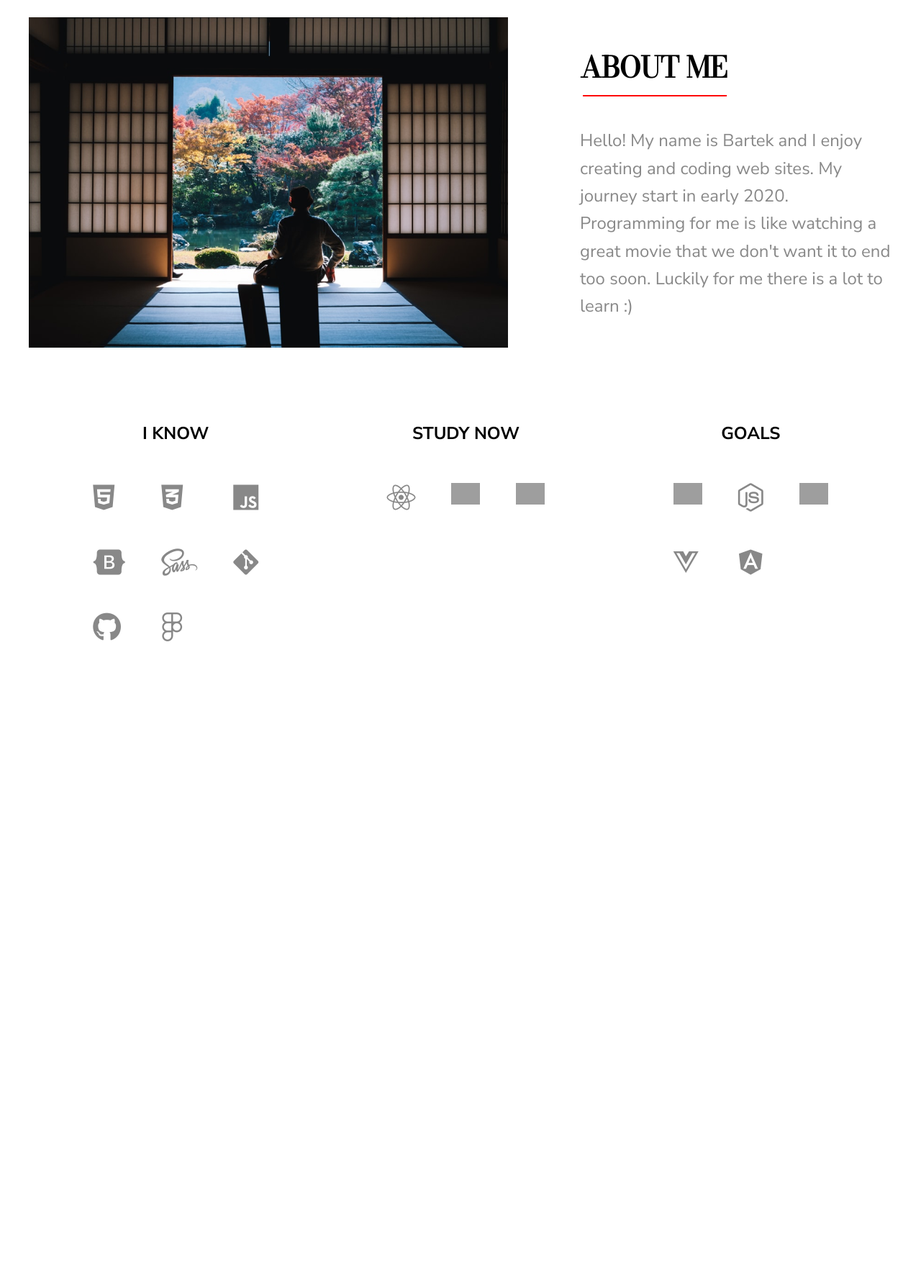
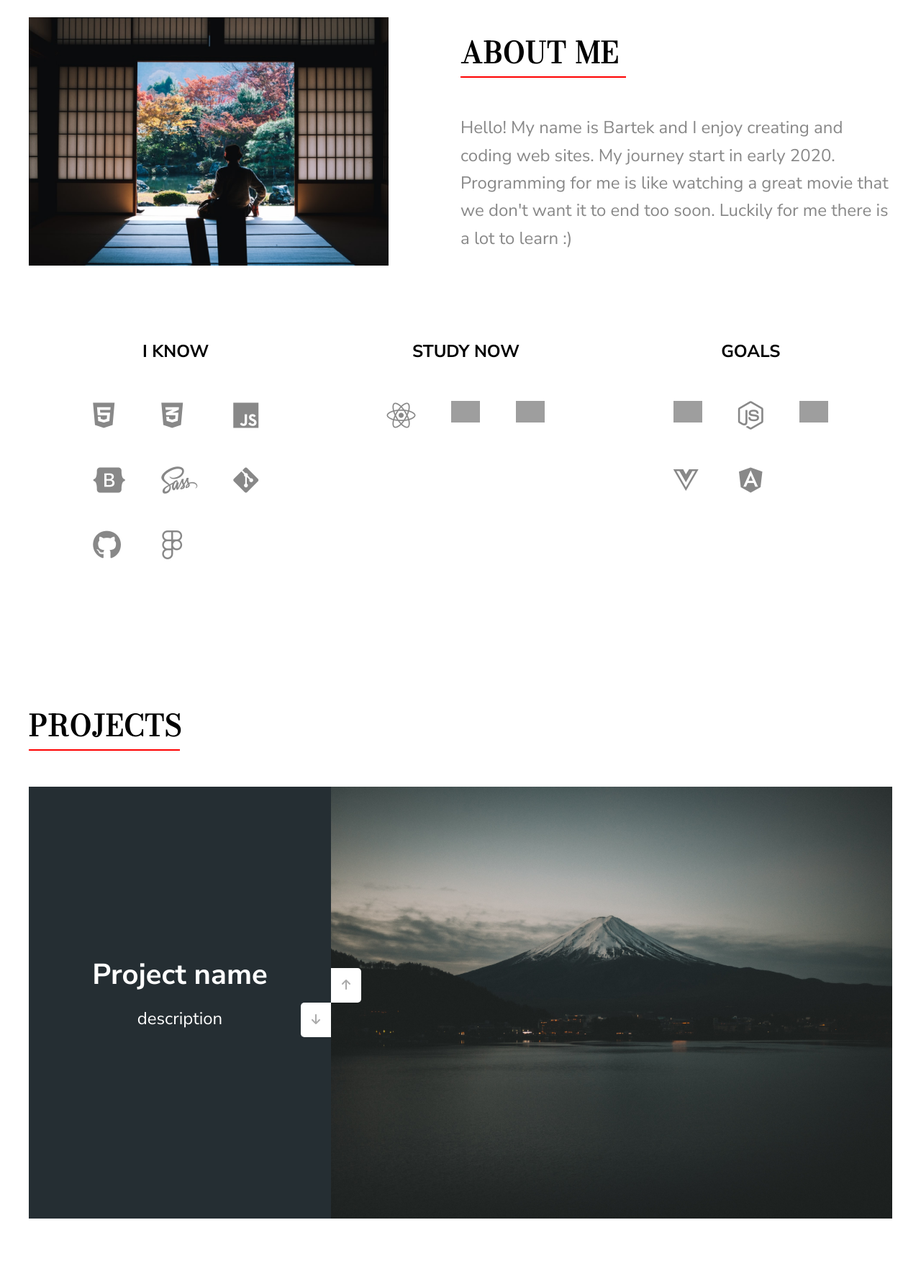
Before and after one commit to creadiv3/portfolio, a website built with Parcel: page index.html in a window 1280 px wide. Shown: the part 960-2737 px from the top of the page at 72% size. Before the commit the page ends 2051 px from the top, so only its background shows below. Built offline with nearby package versions, Linux system fonts and the light colour scheme; grey boxes are pictures that could not be loaded.

Commit message:
Add section project - slider

```diff
--- a/index.html
+++ b/index.html
@@ -82,6 +82,7 @@
       <p class="hero__subtitle">web developer</p>
       <div class="hero__circle"></div>
       <a href="#" class="hero__resume">resume</a>
+
       <img class="hero__img" src="img/HERO-IMAGE.png" alt="origami swan" />
     </section>
     <div class="arrow__down">
@@ -92,6 +93,7 @@
       <section class="about-me container">
         <div class="about-me__container">
           <img
+            class="about-me__img"
             src="img/me.png"
             alt="The boy sitting on the floor in Minka house"
           />
@@ -143,6 +145,43 @@
           </div>
         </div>
       </section>
+      <section class="projects container">
+        <h2 class="subheding">projects</h2>
+        <div class="slider-container">
+          <div class="left-slide">
+            <div style="background-color: #ffb866">
+              <h3>Project name</h3>
+              <p>description</p>
+            </div>
+            <div style="background-color: #2a86ba">
+              <h3>Project name</h3>
+              <p>description</p>
+            </div>
+            <div style="background-color: #fd3555">
+              <h3>Project name</h3>
+              <p>description</p>
+            </div>
+            <div style="background-color: #252e33">
+              <h3>Project name</h3>
+              <p>description</p>
+            </div>
+          </div>
+          <div class="right-slide">
+            <div style="background-image: url(img/black.jpg)"></div>
+            <div style="background-image: url(img/red.jpg)"></div>
+            <div style="background-image: url(img/blue.jpg)"></div>
+            <div style="background-image: url(img/yellow.jpg)"></div>
+          </div>
+          <div class="action-buttons">
+            <button class="down-button">
+              <i class="fas fa-arrow-down"></i>
+            </button>
+            <button class="up-button">
+              <i class="fas fa-arrow-up"></i>
+            </button>
+          </div>
+        </div>
+      </section>
     </main>
   </body>
 </html>
--- a/src/js/app.js
+++ b/src/js/app.js
@@ -28,3 +28,41 @@ const writeText = function () {
   }
 };
 writeText();
+
+// Slider
+
+const sliderContainer = document.querySelector('.slider-container');
+const slideRight = document.querySelector('.right-slide');
+const slideLeft = document.querySelector('.left-slide');
+const upButton = document.querySelector('.up-button');
+const downButton = document.querySelector('.down-button');
+const slidesLength = slideRight.querySelectorAll('div').length;
+
+let activeSlideIndex = 0;
+
+slideLeft.style.top = `-${(slidesLength - 1) * 100}%`;
+
+upButton.addEventListener('click', () => changeSlide('up'));
+downButton.addEventListener('click', () => changeSlide('down'));
+
+const changeSlide = direction => {
+  const sliderHeight = sliderContainer.clientHeight;
+  if (direction === 'down') {
+    activeSlideIndex++;
+    if (activeSlideIndex > slidesLength - 1) {
+      activeSlideIndex = 0;
+    }
+  } else if (direction === 'up') {
+    activeSlideIndex--;
+    if (activeSlideIndex < 0) {
+      activeSlideIndex = slidesLength - 1;
+    }
+  }
+
+  slideRight.style.transform = `translateY(-${
+    activeSlideIndex * sliderHeight
+  }px)`;
+  slideLeft.style.transform = `translateY(${
+    activeSlideIndex * sliderHeight
+  }px)`;
+};
--- a/src/sass/_base.scss
+++ b/src/sass/_base.scss
@@ -34,3 +34,14 @@ body {
   max-width: 120rem;
   margin: 20rem auto;
 }
+
+.subheding {
+  font-size: 4rem;
+  text-transform: uppercase;
+  font-family: 'Bodoni Moda', serif;
+  position: relative;
+  color: $color-black;
+  border-bottom: 0.2rem solid $color-red;
+  width: 23rem;
+  letter-spacing: 0.2rem;
+}
--- /dev/null
+++ b/src/sass/_slider.scss
@@ -0,0 +1,100 @@
+.projects {
+  position: relative;
+  height: 60rem;
+
+  h2 {
+    margin-bottom: 5rem;
+    width: 21rem;
+  }
+}
+
+.slider-container {
+  position: absolute;
+  overflow: hidden;
+  width: 100%;
+  height: 100%;
+}
+
+.left-slide {
+  height: 100%;
+  width: 35%;
+  position: absolute;
+  top: 0;
+  left: 0;
+  transition: transform 0.5s ease-in-out;
+}
+
+.left-slide > div {
+  height: 100%;
+  width: 100%;
+  display: flex;
+  flex-direction: column;
+  align-items: center;
+  justify-content: center;
+  color: #fff;
+}
+
+.left-slide {
+  h3 {
+    font-size: 4rem;
+    margin-bottom: 1rem;
+    margin-top: -3rem;
+  }
+
+  p {
+    font-size: 2.4rem;
+  }
+}
+
+.right-slide {
+  height: 100%;
+  position: absolute;
+  top: 0;
+  left: 35%;
+  width: 65%;
+  transition: transform 0.5s ease-in-out;
+}
+
+.right-slide > div {
+  background-repeat: no-repeat;
+  background-size: cover;
+  background-position: center center;
+  height: 100%;
+  width: 100%;
+}
+
+button {
+  background-color: #fff;
+  border: none;
+  color: #aaa;
+  cursor: pointer;
+  font-size: 1.6rem;
+  padding: 1.5rem;
+}
+
+button:hover {
+  color: #222;
+}
+
+button:focus {
+  outline: none;
+}
+
+.slider-container .action-buttons button {
+  position: absolute;
+  left: 35%;
+  top: 50%;
+  z-index: 100;
+}
+
+.slider-container .action-buttons .down-button {
+  transform: translateX(-100%);
+  border-top-left-radius: 0.5rem;
+  border-bottom-left-radius: 0.5rem;
+}
+
+.slider-container .action-buttons .up-button {
+  transform: translateY(-100%);
+  border-top-right-radius: 0.5rem;
+  border-bottom-right-radius: 0.5rem;
+}
--- a/src/sass/aboutMe.scss
+++ b/src/sass/aboutMe.scss
@@ -6,29 +6,16 @@
     margin-bottom: 10rem;
   }
 
+  &__img {
+    width: 50rem;
+  }
+
   &__description {
     display: flex;
     gap: 5rem;
     flex-direction: column;
     align-items: left;
     justify-content: center;
-
-    .subheding {
-      font-size: 4rem;
-      text-transform: uppercase;
-      font-family: 'Bodoni Moda', serif;
-      position: relative;
-      color: $color-black;
-
-      &:after {
-        content: '';
-        border-bottom: 2px solid $color-red;
-        position: absolute;
-        width: 20rem;
-        top: 7rem;
-        right: 23rem;
-      }
-    }
 
     p {
       font-size: 2.4rem;
--- a/src/sass/main.scss
+++ b/src/sass/main.scss
@@ -3,3 +3,4 @@
 @import 'sideMenu';
 @import 'hero';
 @import 'aboutMe';
+@import 'slider';
```
Also changed, not shown: img/black.jpg (added), img/red.jpg (added), img/yellow.jpg (added), 1 other file.
